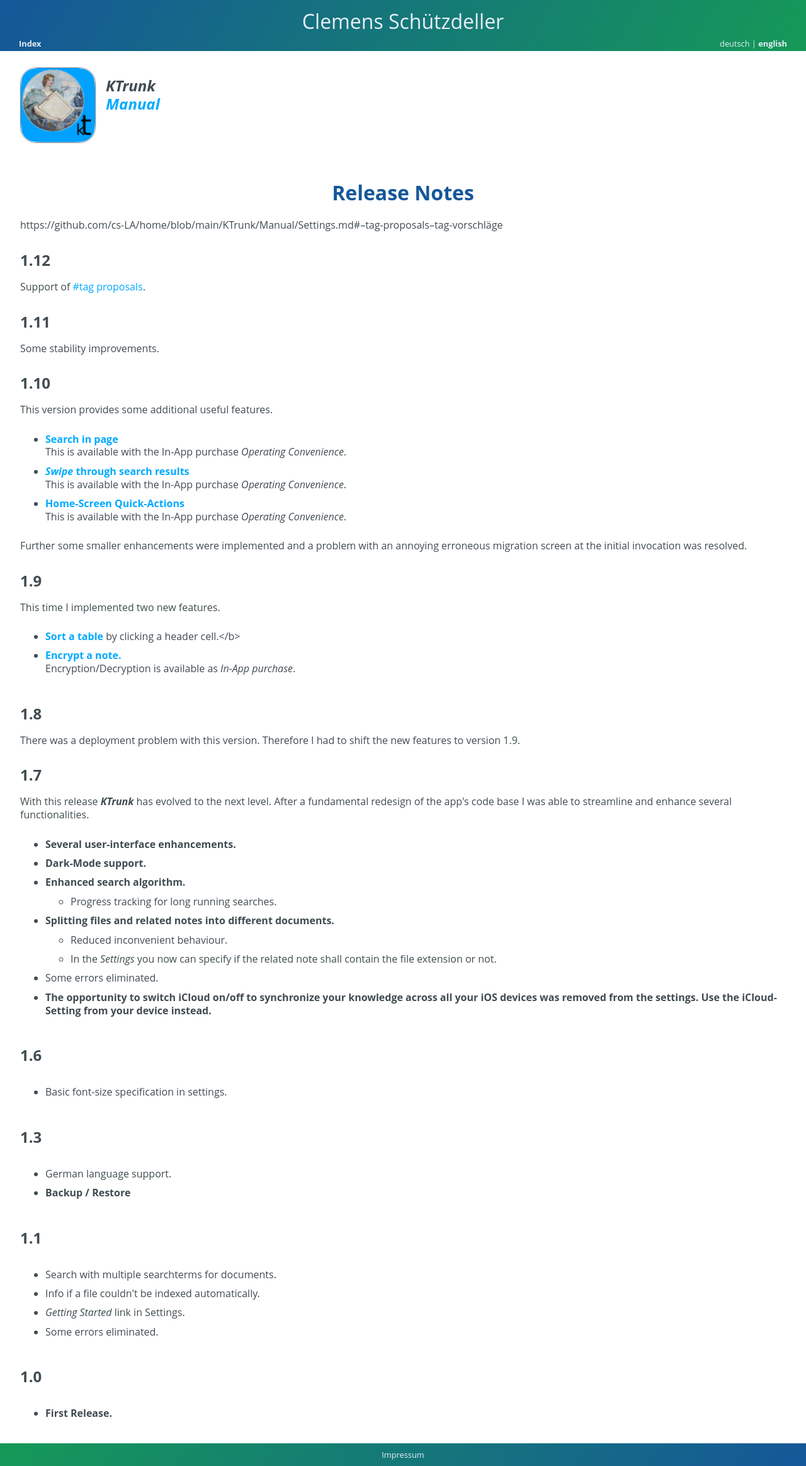
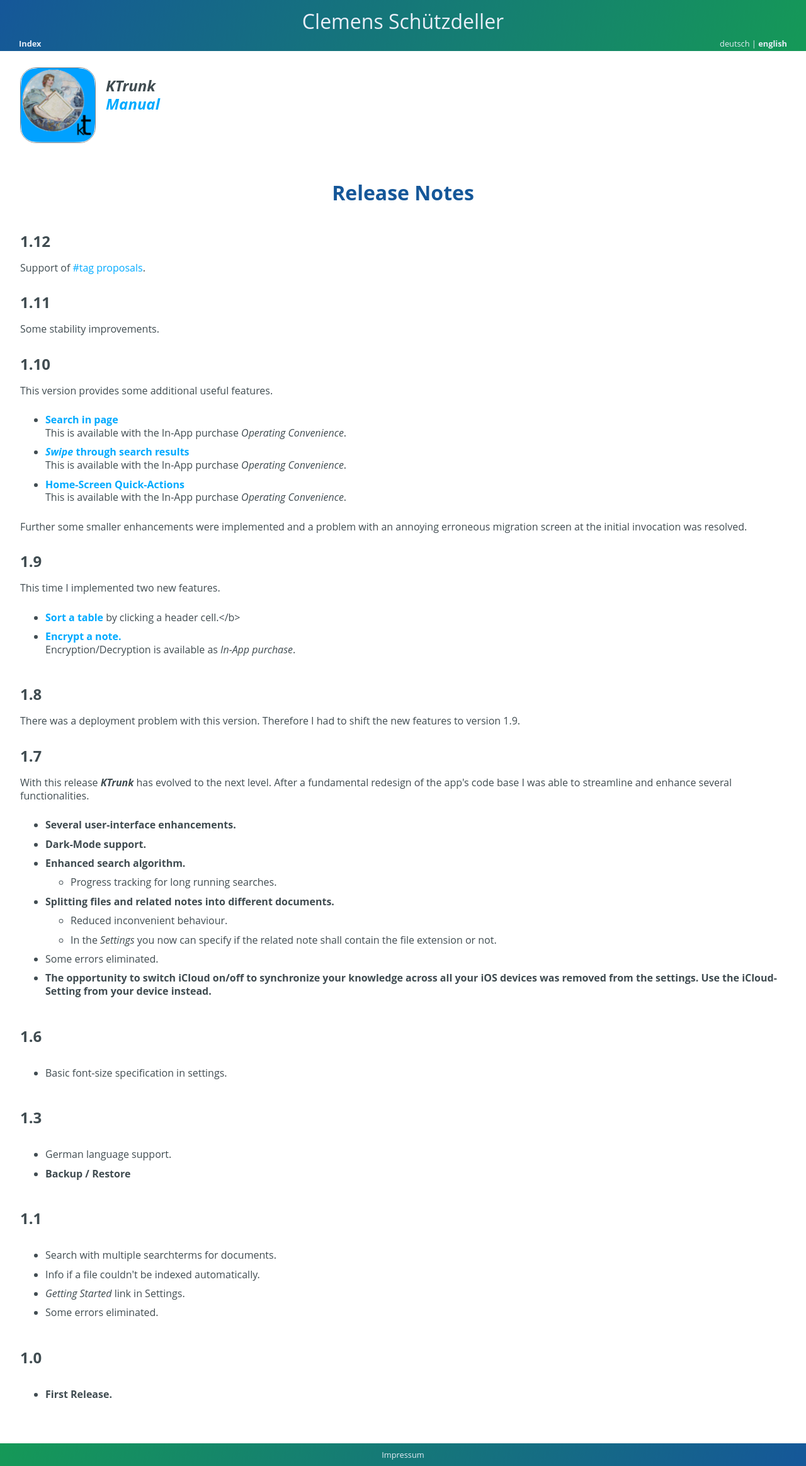
Before and after one commit to cs-LA/home, a Jekyll site: the page built from KTrunk/Manual/ReleaseNotes.md, in a window 1280 px wide. Shown: the whole page at 63% size. Built offline with Jekyll 4.4.1, drawn with Linux system fonts in a browser that asks for light colours; our own code applies the rules of GitHub Pages for plain Markdown files; some of the changed lines change nothing that is shown.

Commit message:
Update ReleaseNotes.md

```diff
--- a/KTrunk/Manual/ReleaseNotes.md
+++ b/KTrunk/Manual/ReleaseNotes.md
@@ -13,12 +13,11 @@
 <h1>
   Release Notes
 </h1>
-https://github.com/cs-LA/home/blob/main/KTrunk/Manual/Settings.md#--tag-proposals--tag-vorschläge
 
 <h3>1.12</h3>
 <p>
   <span class="en">Support of <a href="./Settings.html#HashTagProposals">#tag proposals</a>.</span>
-  <span class="de">Unterstützung durch #Tag-Vorschläge.</span>
+  <span class="de">Unterstützung durch <a href="./Settings.html#HashTagProposals">#Tag-Vorschläge</a>.</span>
 </p>
 
 <h3>1.11</h3>
```
